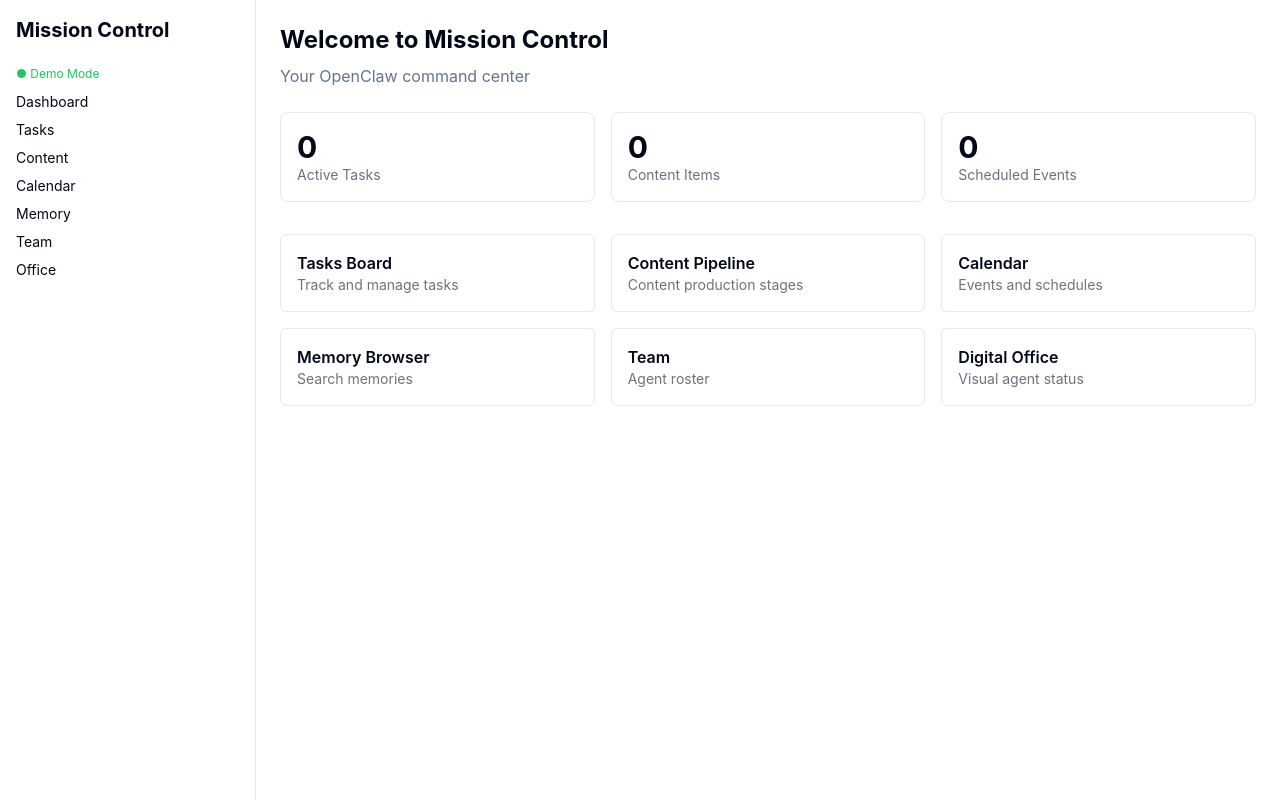
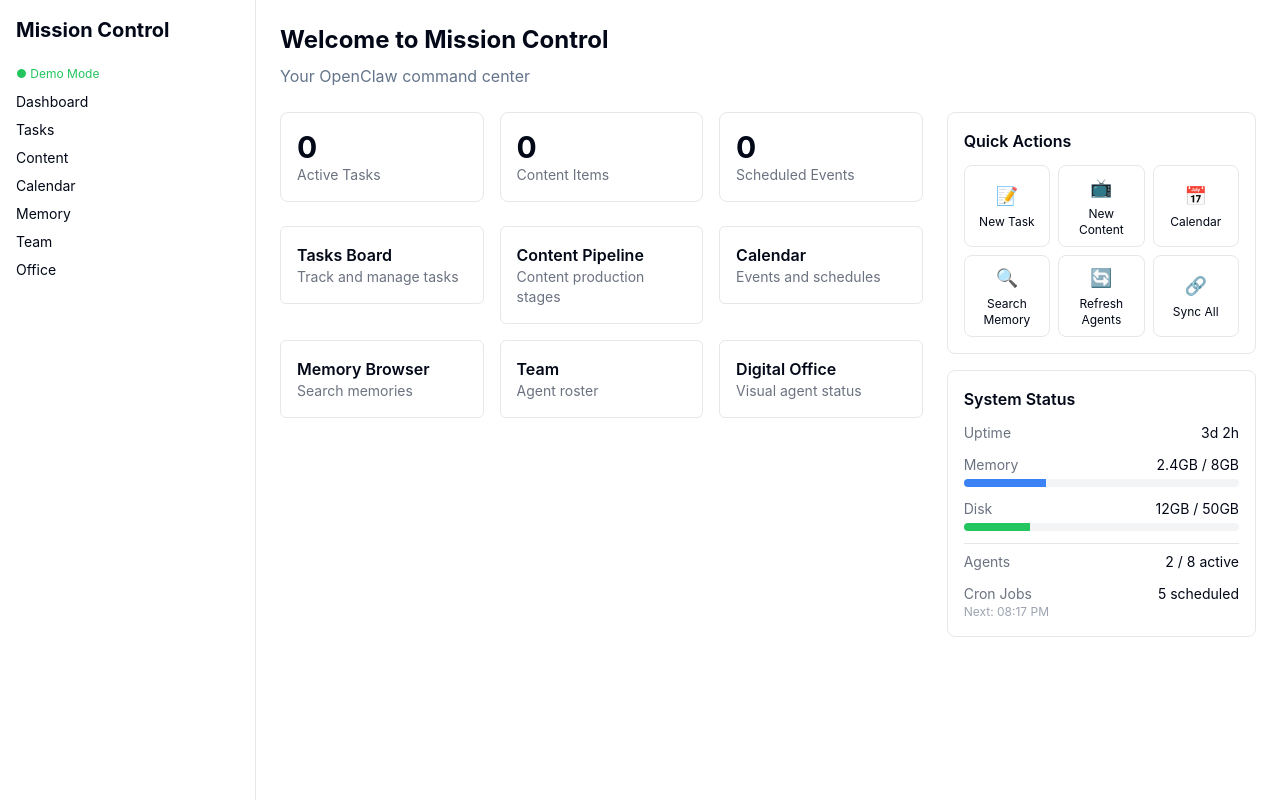
Before and after one commit to echo012726/mission-control, a Next.js app: page / in a window 1280 px wide. Built offline with nearby package versions, Linux system fonts and the light colour scheme.

Commit message:
Add QuickActions and SystemStatus widgets to dashboard

```diff
--- /dev/null
+++ b/app/components/QuickActions.tsx
@@ -0,0 +1,64 @@
+'use client'
+import { useState } from 'react'
+
+interface QuickAction {
+  id: string
+  label: string
+  icon: string
+  action: string
+}
+
+const ACTIONS: QuickAction[] = [
+  { id: 'new-task', label: 'New Task', icon: '📝', action: 'navigate:/tasks' },
+  { id: 'new-content', label: 'New Content', icon: '📺', action: 'navigate:/content' },
+  { id: 'calendar', label: 'Calendar', icon: '📅', action: 'navigate:/calendar' },
+  { id: 'memory', label: 'Search Memory', icon: '🔍', action: 'navigate:/memory' },
+  { id: 'refresh-agents', label: 'Refresh Agents', icon: '🔄', action: 'refresh' },
+  { id: 'sync', label: 'Sync All', icon: '🔗', action: 'sync' },
+]
+
+export default function QuickActions() {
+  const [running, setRunning] = useState<string | null>(null)
+
+  function handleAction(action: QuickAction) {
+    if (action.action.startsWith('navigate:')) {
+      const path = action.action.replace('navigate:', '/')
+      window.location.href = path
+      return
+    }
+
+    if (action.action === 'refresh') {
+      setRunning(action.id)
+      setTimeout(() => setRunning(null), 1000)
+      return
+    }
+
+    if (action.action === 'sync') {
+      setRunning(action.id)
+      setTimeout(() => setRunning(null), 1500)
+      return
+    }
+  }
+
+  return (
+    <div className="bg-white border rounded-lg p-4">
+      <h3 className="font-semibold mb-3">Quick Actions</h3>
+
+      <div className="grid grid-cols-3 gap-2">
+        {ACTIONS.map(action => (
+          <button
+            key={action.id}
+            onClick={() => handleAction(action)}
+            disabled={!!running}
+            className={`p-2 rounded-lg border hover:bg-gray-50 transition-colors text-center ${
+              running === action.id ? 'bg-blue-50 border-blue-200' : ''
+            }`}
+          >
+            <div className="text-lg mb-1">{action.icon}</div>
+            <div className="text-xs">{action.label}</div>
+          </button>
+        ))}
+      </div>
+    </div>
+  )
+}
--- /dev/null
+++ b/app/components/SystemStatus.tsx
@@ -0,0 +1,97 @@
+'use client'
+import { useState, useEffect } from 'react'
+
+interface SystemStatus {
+  uptime: number
+  memory: { used: number; total: number }
+  disk: { used: number; total: number }
+  agents: { active: number; total: number }
+  cronJobs: { active: number; nextRun: number }
+}
+
+export default function SystemWidget() {
+  const [status, setStatus] = useState<SystemStatus | null>(null)
+  const [loading, setLoading] = useState(true)
+
+  useEffect(() => {
+    // Demo data - would fetch from OpenClaw API in production
+    setTimeout(() => {
+      setStatus({
+        uptime: 86400000 * 3 + 7200000, // 3 days + hours
+        memory: { used: 2.4, total: 8 },
+        disk: { used: 12, total: 50 },
+        agents: { active: 2, total: 8 },
+        cronJobs: { active: 5, nextRun: Date.now() + 300000 }
+      })
+      setLoading(false)
+    }, 500)
+  }, [])
+
+  function formatUptime(ms: number) {
+    const days = Math.floor(ms / 86400000)
+    const hours = Math.floor((ms % 86400000) / 3600000)
+    return `${days}d ${hours}h`
+  }
+
+  function formatTime(ts: number) {
+    return new Date(ts).toLocaleTimeString('en-US', { hour: '2-digit', minute: '2-digit' })
+  }
+
+  if (loading) return <div className="text-sm text-gray-500">Loading...</div>
+
+  return (
+    <div className="bg-white border rounded-lg p-4">
+      <h3 className="font-semibold mb-3">System Status</h3>
+
+      <div className="space-y-3">
+        <div>
+          <div className="flex justify-between text-sm">
+            <span className="text-gray-500">Uptime</span>
+            <span>{status ? formatUptime(status.uptime) : '-'}</span>
+          </div>
+        </div>
+
+        <div>
+          <div className="flex justify-between text-sm mb-1">
+            <span className="text-gray-500">Memory</span>
+            <span>{status?.memory.used}GB / {status?.memory.total}GB</span>
+          </div>
+          <div className="h-2 bg-gray-100 rounded-full overflow-hidden">
+            <div
+              className="h-full bg-blue-500"
+              style={{ width: `${((status?.memory.used || 0) / (status?.memory.total || 1)) * 100}%` }}
+            />
+          </div>
+        </div>
+
+        <div>
+          <div className="flex justify-between text-sm mb-1">
+            <span className="text-gray-500">Disk</span>
+            <span>{status?.disk.used}GB / {status?.disk.total}GB</span>
+          </div>
+          <div className="h-2 bg-gray-100 rounded-full overflow-hidden">
+            <div
+              className="h-full bg-green-500"
+              style={{ width: `${((status?.disk.used || 0) / (status?.disk.total || 1)) * 100}%` }}
+            />
+          </div>
+        </div>
+
+        <div className="pt-2 border-t">
+          <div className="flex justify-between text-sm">
+            <span className="text-gray-500">Agents</span>
+            <span>{status?.agents.active} / {status?.agents.total} active</span>
+          </div>
+        </div>
+
+        <div>
+          <div className="flex justify-between text-sm">
+            <span className="text-gray-500">Cron Jobs</span>
+            <span>{status?.cronJobs.active} scheduled</span>
+          </div>
+          <div className="text-xs text-gray-400">Next: {status ? formatTime(status.cronJobs.nextRun) : '-'}</div>
+        </div>
+      </div>
+    </div>
+  )
+}
--- a/app/page.tsx
+++ b/app/page.tsx
@@ -1,6 +1,8 @@
 'use client'
 import { useState, useEffect } from 'react'
 import Link from 'next/link'
+import SystemStatus from './components/SystemStatus'
+import QuickActions from './components/QuickActions'
 
 export default function Home() {
   const [taskCount, setTaskCount] = useState(0)
@@ -21,7 +23,9 @@ export default function Home() {
       <h2 className="text-2xl font-bold mb-2">Welcome to Mission Control</h2>
       <p className="text-muted-foreground mb-6">Your OpenClaw command center</p>
 
-      <div className="grid grid-cols-3 gap-4 mb-8">
+      <div className="grid grid-cols-1 lg:grid-cols-3 gap-6 mb-6">
+        <div className="lg:col-span-2 space-y-6">
+          <div className="grid grid-cols-3 gap-4">
             <Link href="/tasks" className="block">
               <div className="p-4 border rounded-lg hover:border-blue-500 transition-colors">
                 <div className="text-3xl font-bold">{taskCount}</div>
@@ -81,5 +85,12 @@ export default function Home() {
             </Link>
           </div>
         </div>
+
+        <div className="space-y-4">
+          <QuickActions />
+          <SystemStatus />
+        </div>
+      </div>
+    </div>
   )
 }
```
Lines whose indentation alone changed are shown as unchanged.
